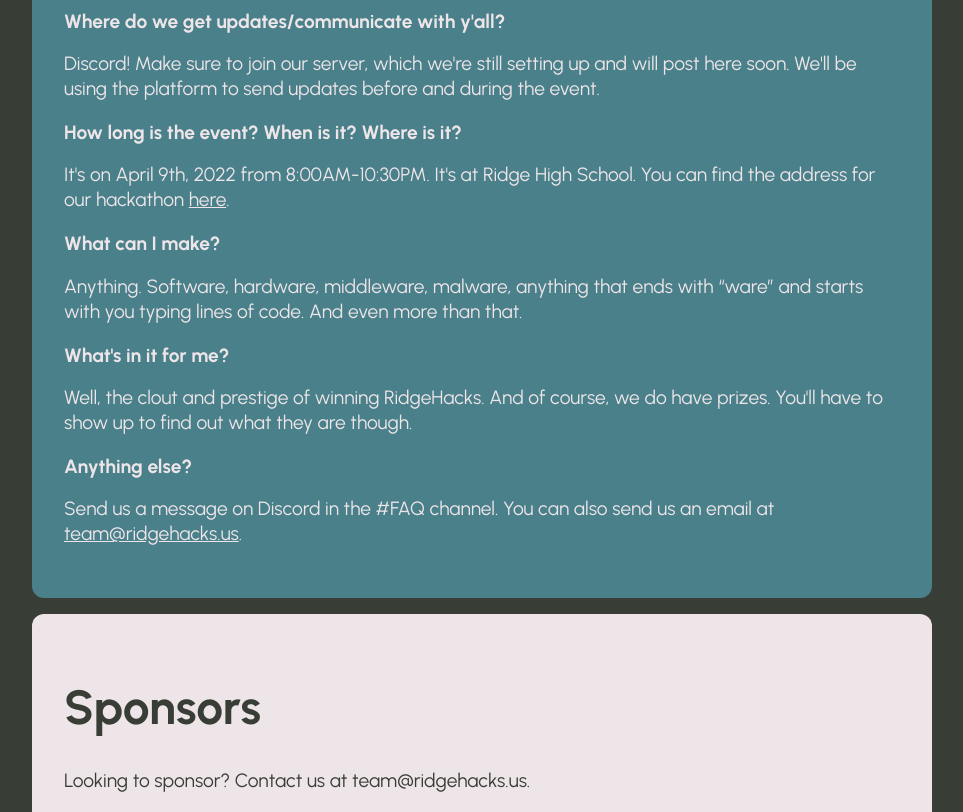
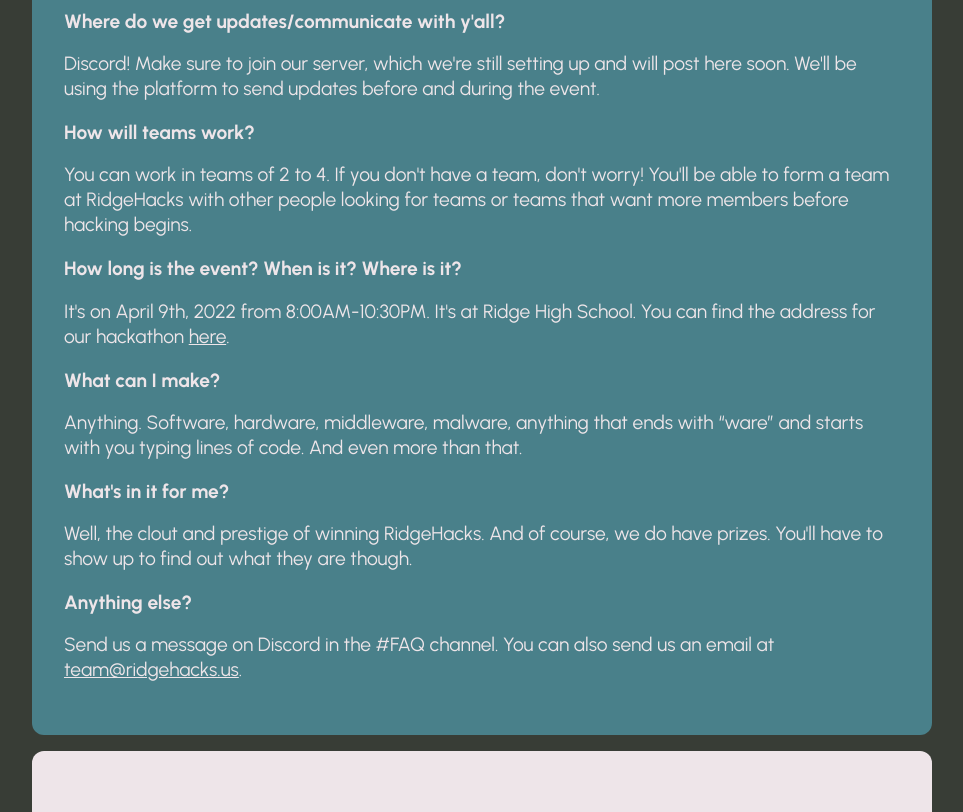
Before and after one commit to ridgehacks/ridgehacks.us, a Gatsby site: page / in a window 1280 px wide. Shown: the part 2280-3092 px from the top of the page, without its empty margins (158-1121 px from the left). Built offline with nearby package versions, Linux system fonts and the light colour scheme; Gatsby itself is replaced by a stand-in of ours.

Commit message:
Add team FAQ

```diff
--- a/src/pages/index.jsx
+++ b/src/pages/index.jsx
@@ -198,6 +198,14 @@
 					</div>
 
 					<div>
+						<b>How will teams work?</b>
+						<p>
+							You can work in teams of 2 to 4. If you don't have a team, don't worry!
+							You'll be able to form a team at RidgeHacks with other people looking for teams or teams that want more members before hacking begins.
+						</p>
+					</div>
+
+					<div>
 						<b>How long is the event? When is it? Where is it?</b>
 						<p>
 							It's on April 9th, 2022 from 8:00AM-10:30PM. It's at Ridge High
@@ -205,6 +213,7 @@
 							<a href="#event-details">here</a>.
 						</p>
 					</div>
+
 					<div>
 						<b>What can I make?</b>
 						<p>
```
